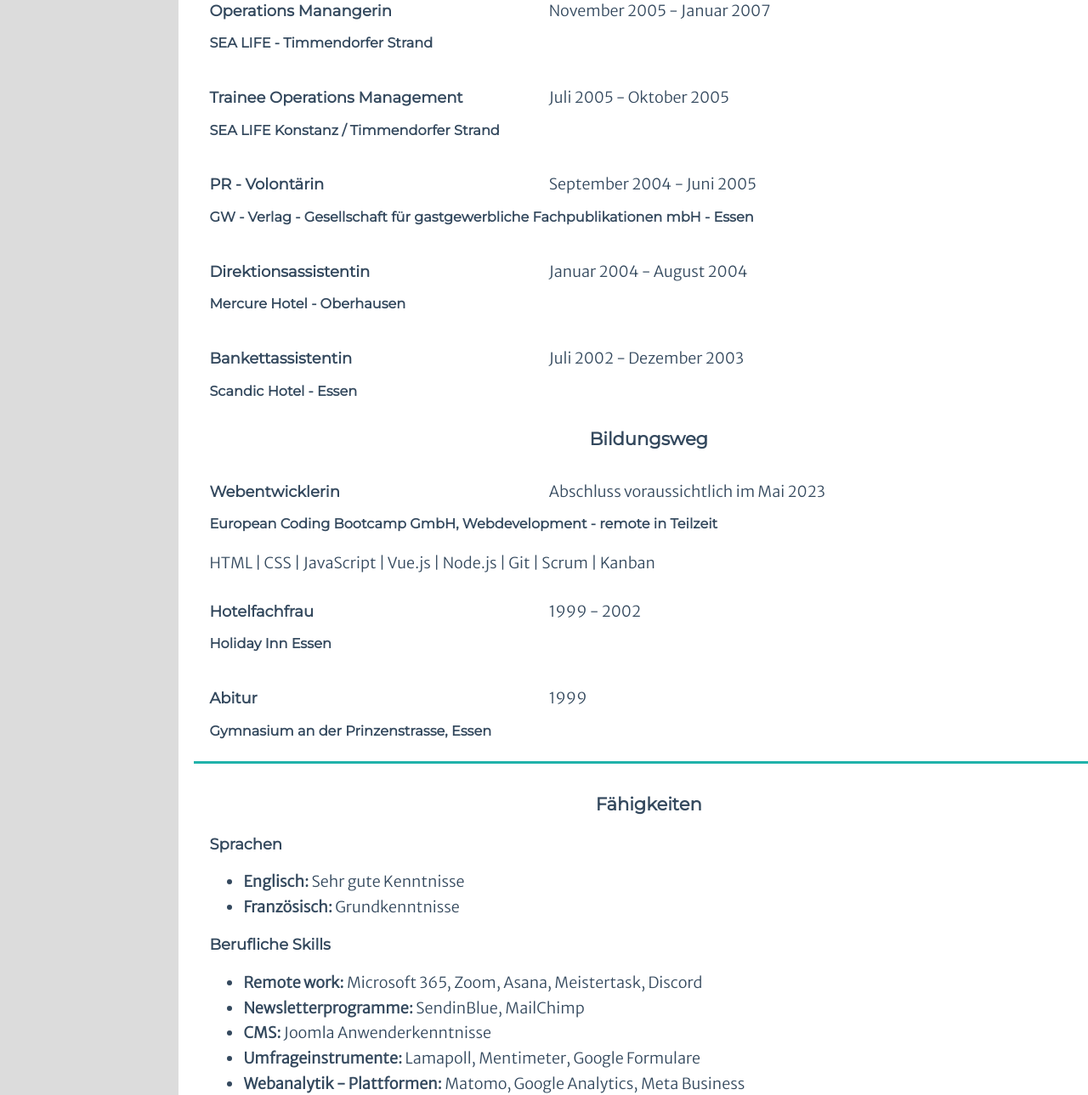
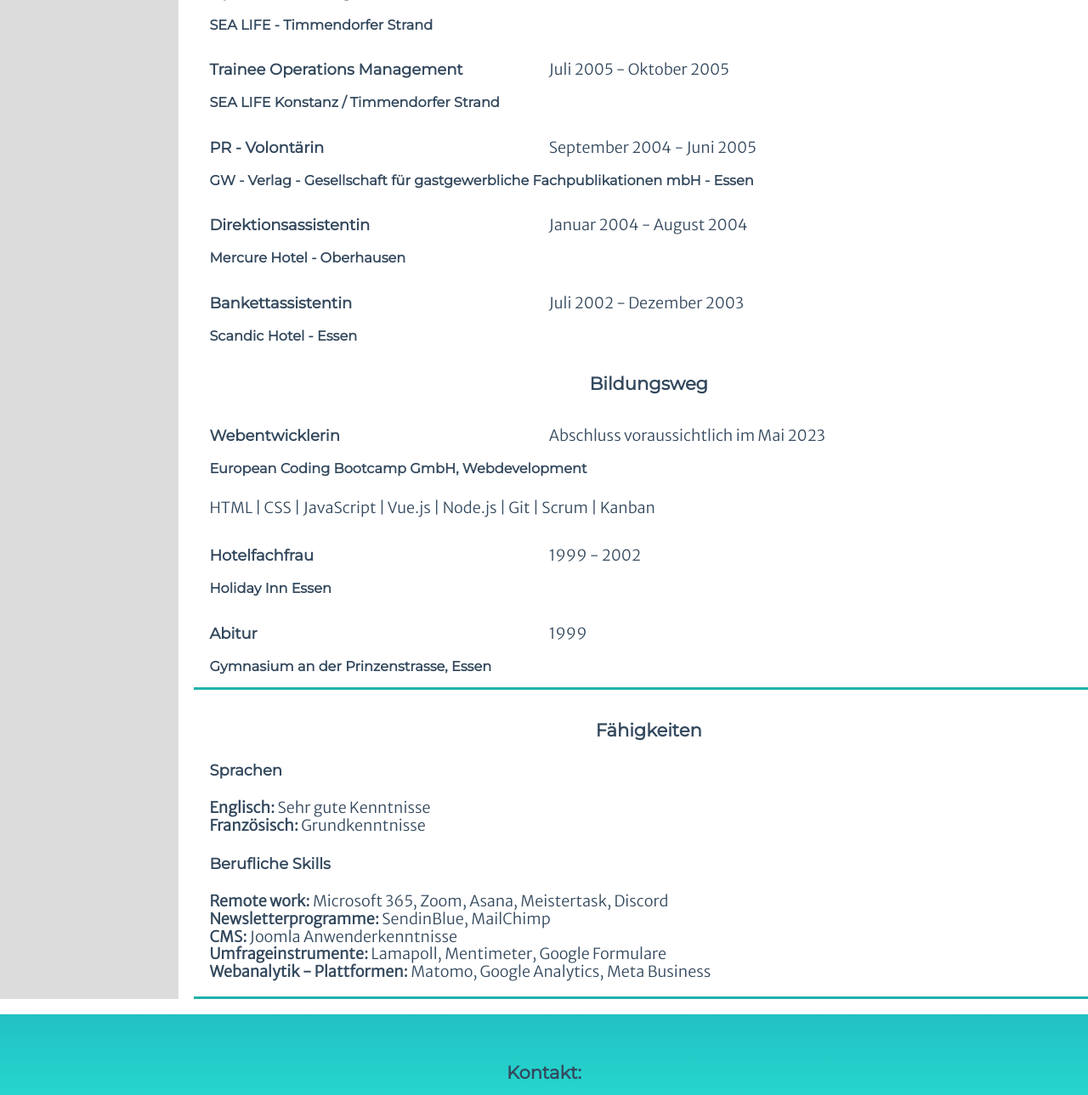
Before and after one commit to kerstin-m/CV, a plain HTML site: page index.html in a window 1280 px wide. Shown: the part 1511-2800 px from the top of the page at 85% size. Drawn offline with nearby package versions, Linux system fonts and the light colour scheme.

Commit message:
DL eingepflegt

```diff
--- a/index.html
+++ b/index.html
@@ -91,8 +91,26 @@
               <strong>Projektkoordination</strong> u.a. in folgenden Projekten:
               <ol>
                 <li>
-                  2015 - 2017: Assistenz im Projekt "Tatgeber"- Begleitung von
-                  Menschen mit psychischen Belastungen ins Ehrenamt
+                  Ab 2022: Ukraine- Hilfe: Beratungsstelle für Ehrenamtliche in
+                  der Geflüchtetenhilfe
+                </li>
+                <li>
+                  2022: Online Gutes tun - Modellprojekt, um digitales
+                  Engagement zu implementieren <br />
+                  <a href="https://www.youtube.com/watch?v=msZWN5H00ww"
+                    >Link zum Youtube-Kanal der bagfa e.V.</a
+                  >
+                </li>
+                <li>
+                  2020 - 2022: Die Glücksbringer: Musikschüler:innen geben
+                  ehrenamtlich Konzerte in Pflegeeinrichtungen <br />
+                  <a href=" https://www.youtube.com/watch?v=OvZdOkJZUs8&t=42s"
+                    >Link zum Youtube-Kanal der Deutschen Fensehlotterie</a
+                  >
+                </li>
+                <li>
+                  2017 - 2020: Erste Hilfe für tiefe Wunden: Qualifizierung von
+                  Migranten zu kultursensiblen Behandlungsbegleitern
                 </li>
                 <li>
                   2017 - 2019: e.mobil: Videoreihe, um Engagement auf Social
@@ -102,27 +120,8 @@
                   >
                 </li>
                 <li>
-                  2017 - 2020: Erste Hilfe für tiefe Wunden: Qualifizierung von
-                  Migranten zu kultursensiblen Behandlungsbegleitern
-                </li>
-                <li>
-                  2020 - 2022: Die Glücksbringer: Musikschüler:innen geben
-                  ehrenamtlich Konzerte in Pflegeeinrichtungen <br />
-                  <a href=" https://www.youtube.com/watch?v=OvZdOkJZUs8&t=42s"
-                    >Link zum Youtube-Kanal der Deutschen Fensehlotterie</a
-                  >
-                </li>
-
-                <li>
-                  2022: Online Gutes tun - Modellprojekt, um digitales
-                  Engagement zu implementieren <br />
-                  <a href="https://www.youtube.com/watch?v=msZWN5H00ww"
-                    >Link zum Youtube-Kanal der bagfa e.V.</a
-                  >
-                </li>
-                <li>
-                  Ab 2022: Ukraine- Hilfe: Beratungsstelle für Ehrenamtliche in
-                  der Geflüchtetenhilfe
+                  2015 - 2017: Assistenz im Projekt "Tatgeber"- Begleitung von
+                  Menschen mit psychischen Belastungen ins Ehrenamt
                 </li>
               </ol>
             </div>
@@ -156,55 +155,55 @@
           </section>
           <section>
             <h4 class="experience-heading">
-              Operations Manangerin New Site Set Up
+              Operations Managerin New Site Set Up
             </h4>
             <p class="experience-time-subheading">
               Februar 2008 - Dezember 2008
             </p>
-            <h5>LEGOLAND Discovery Centre Duisburg</h5>
+            <p class="Arbeitgeber">LEGOLAND Discovery Centre Duisburg</p>
           </section>
           <section>
-            <h4 class="experience-heading">Operations Manangerin</h4>
+            <h4 class="experience-heading">Operations Managerin</h4>
 
             <p class="experience-time-subheading">
               Februar 2007 - Februar 2008
             </p>
-            <h5>LEGOLAND Discovery Centre Berlin</h5>
+            <p class="Arbeitgeber">LEGOLAND Discovery Centre Berlin</p>
           </section>
           <section>
-            <h4 class="experience-heading">Operations Manangerin</h4>
+            <h4 class="experience-heading">Operations Managerin</h4>
 
             <p class="experience-time-subheading">
               November 2005 - Januar 2007
             </p>
-            <h5>SEA LIFE - Timmendorfer Strand</h5>
+            <p class="Arbeitgeber">SEA LIFE - Timmendorfer Strand</p>
           </section>
           <section>
             <h4 class="experience-heading">Trainee Operations Management</h4>
 
             <p class="experience-time-subheading">Juli 2005 - Oktober 2005</p>
-            <h5>SEA LIFE Konstanz / Timmendorfer Strand</h5>
+            <p class="Arbeitgeber">SEA LIFE Konstanz / Timmendorfer Strand</p>
           </section>
           <section>
             <h4 class="experience-heading">PR - Volontärin</h4>
 
             <p class="experience-time-subheading">September 2004 - Juni 2005</p>
-            <h5>
+            <p class="Arbeitgeber">
               GW - Verlag - Gesellschaft für gastgewerbliche Fachpublikationen
               mbH - Essen
-            </h5>
+            </p>
           </section>
           <section>
             <h4 class="experience-heading">Direktionsassistentin</h4>
 
             <p class="experience-time-subheading">Januar 2004 - August 2004</p>
-            <h5>Mercure Hotel - Oberhausen</h5>
+            <p class="Arbeitgeber">Mercure Hotel - Oberhausen</p>
           </section>
           <section>
             <h4 class="experience-heading">Bankettassistentin</h4>
 
             <p class="experience-time-subheading">Juli 2002 - Dezember 2003</p>
-            <h5>Scandic Hotel - Essen</h5>
+            <p class="Arbeitgeber">Scandic Hotel - Essen</p>
           </section>
         </article>
         <article id="Bildungsweg">
@@ -215,9 +214,7 @@
             <p class="experience-time-subheading">
               Abschluss voraussichtlich im Mai 2023
             </p>
-            <h5>
-              European Coding Bootcamp GmbH, Webdevelopment - remote in Teilzeit
-            </h5>
+            <h5>European Coding Bootcamp GmbH, Webdevelopment</h5>
             <p>
               HTML | CSS | JavaScript | Vue.js | Node.js | Git | Scrum | Kanban
             </p>
@@ -226,48 +223,45 @@
             <h4 class="experience-heading">Hotelfachfrau</h4>
 
             <p class="experience-time-subheading">1999 - 2002</p>
-            <h5>Holiday Inn Essen</h5>
+            <p class="Arbeitgeber">Holiday Inn Essen</p>
           </section>
           <section>
             <h4 class="experience-heading">Abitur</h4>
             <p class="experience-time-subheading">1999</p>
-            <h5>Gymnasium an der Prinzenstrasse, Essen</h5>
+            <p class="Arbeitgeber">Gymnasium an der Prinzenstrasse, Essen</p>
           </section>
         </article>
         <article id="skills">
           <section>
             <h3>Fähigkeiten</h3>
             <h4>Sprachen</h4>
-            <ul>
-              <li><strong> Englisch:</strong> Sehr gute Kenntnisse</li>
-              <li><strong> Französisch:</strong> Grundkenntnisse</li>
-            </ul>
+            <dl>
+              <dt><b>Englisch:</b> Sehr gute Kenntnisse</dt>
+              <dt><b>Französisch:</b> Grundkenntnisse</dt>
+            </dl>
           </section>
           <section>
             <h4>Berufliche Skills</h4>
-            <ul>
-              <li>
-                <strong>Remote work:</strong> Microsoft 365, Zoom, Asana,
-                Meistertask, Discord
-              </li>
-              <li>
-                <strong>Newsletterprogramme:</strong> SendinBlue, MailChimp
-              </li>
-              <li><strong>CMS:</strong> Joomla Anwenderkenntnisse</li>
-              <li>
-                <strong>Umfrageinstrumente:</strong> Lamapoll, Mentimeter,
-                Google Formulare
-              </li>
-              <li>
-                <strong>Webanalytik - Plattformen:</strong> Matomo, Google
-                Analytics, Meta Business
-              </li>
-            </ul>
+            <dl>
+              <dt>
+                <b>Remote work:</b> Microsoft 365, Zoom, Asana, Meistertask,
+                Discord
+              </dt>
+              <dt><b>Newsletterprogramme:</b> SendinBlue, MailChimp</dt>
+              <dt><b>CMS:</b> Joomla Anwenderkenntnisse</dt>
+              <dt>
+                <b>Umfrageinstrumente:</b> Lamapoll, Mentimeter, Google
+                Formulare
+              </dt>
+              <dt>
+                <b>Webanalytik - Plattformen:</b> Matomo, Google Analytics, Meta
+                Business
+              </dt>
+            </dl>
           </section>
         </article>
       </article>
     </main>
-
     <footer id="contact">
       <h3><strong>Kontakt:</strong></h3>
       <address>
--- a/style.css
+++ b/style.css
@@ -184,6 +184,13 @@ h5 {
   font-size: 90%;
 }
 
+.Arbeitgeber {
+  font-family: "Montserrat", sans-serif;
+  text-align: left;
+  margin-top: 0;
+  font-size: 90%;
+  font-weight: bold;
+}
 nav > ul > li {
   list-style: none;
   display: inline;
```
